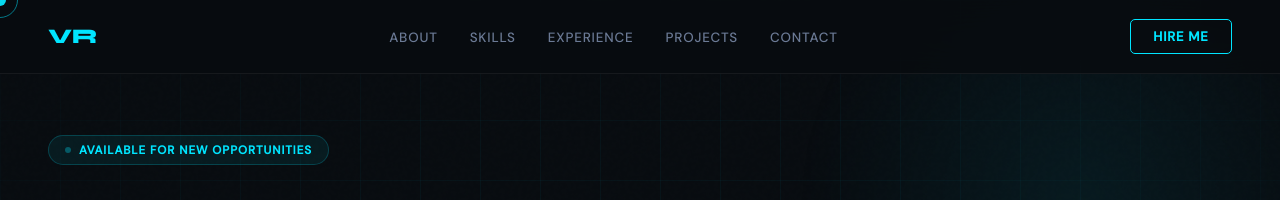
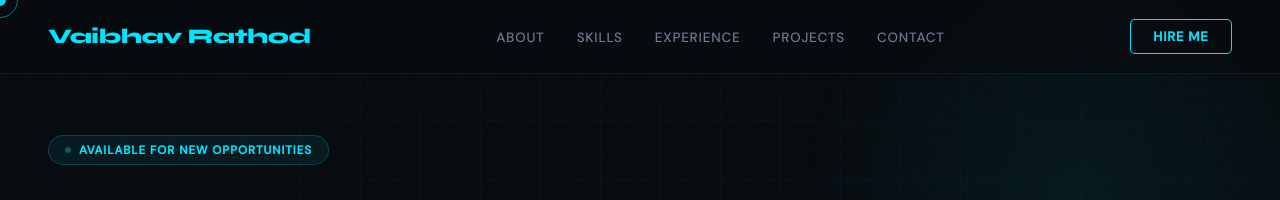
Before and after one commit to rathod-vaibhav/rathod-vaibhav.github.io, a plain HTML site: page index.html in a window 1280 px wide. Shown: the top 200 px of the page. Drawn offline with nearby package versions, Linux system fonts and the light colour scheme; a web font is replaced by a local one.

Commit message:
Update index.html

```diff
--- a/index.html
+++ b/index.html
@@ -340,7 +340,7 @@ footer{background:var(--surface);border-top:1px solid var(--border2);padding:2re
 
 <!-- NAV -->
 <nav id="navbar">
-  <a class="nav-logo" href="#">VR</a>
+  <a class="nav-logo" href="#">Vaibhav Rathod</a>
   <ul class="nav-links" id="navLinks">
     <li><a href="#about" onclick="closeNav()">About</a></li>
     <li><a href="#skills" onclick="closeNav()">Skills</a></li>
```
